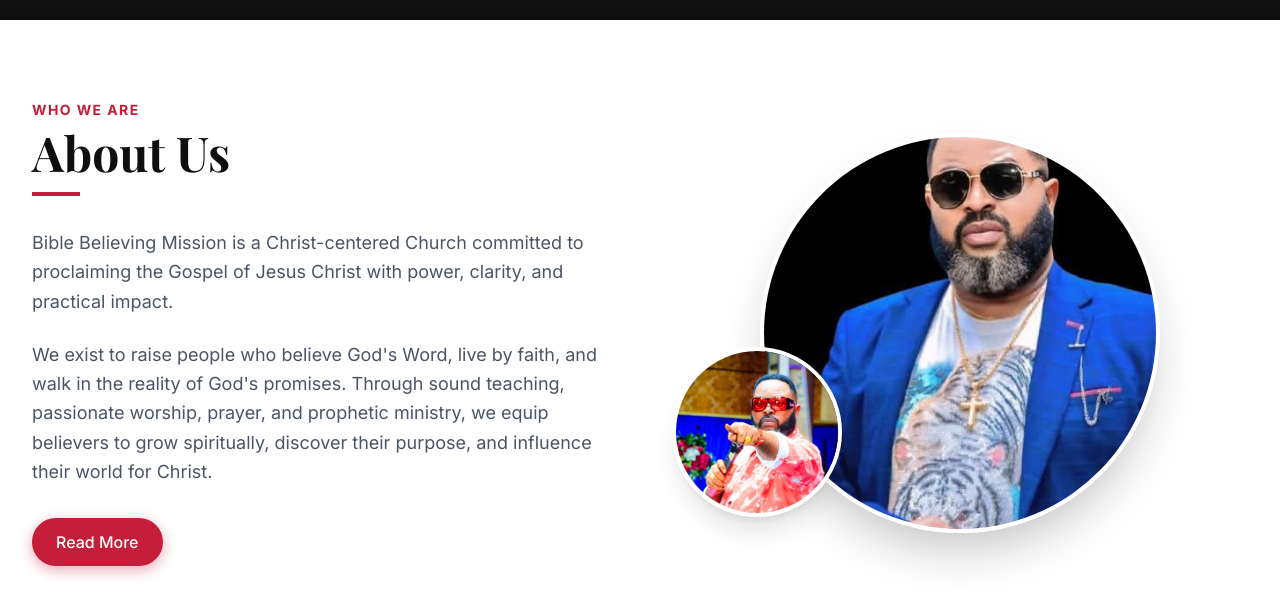
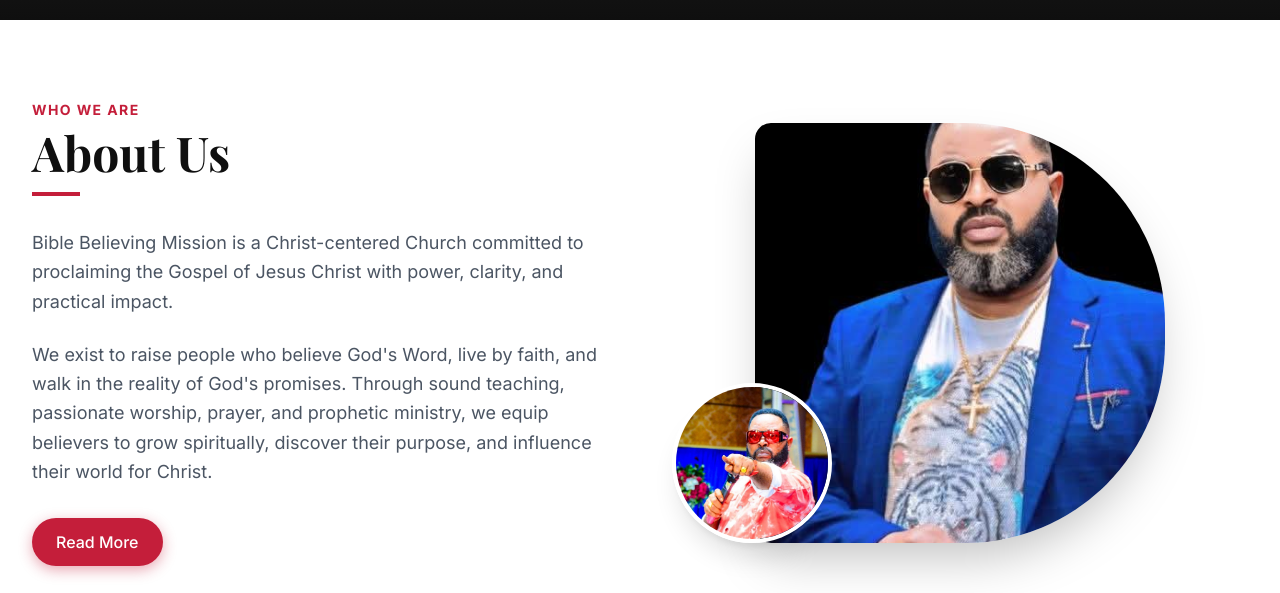
Before and after one commit to Charleskojomark/bible-believing-mission, a Next.js app: page / in a window 1280 px wide. Shown: the part 780-1373 px from the top of the page. Built offline with nearby package versions, Linux system fonts and the light colour scheme; no server answers; grey boxes are pictures that could not be loaded; a web font is replaced by a local one.

Commit message:
Fix About section image: D-shape (flat left, rounded right) matching Dunamis design

```diff
--- a/src/components/home/AboutPreview.tsx
+++ b/src/components/home/AboutPreview.tsx
@@ -37,8 +37,11 @@
                     transition={{ duration: 0.6, delay: 0.15 }}
                     className="relative flex items-center justify-center"
                 >
-                    {/* Large circle image */}
-                    <div className="relative w-[320px] h-[320px] md:w-[400px] md:h-[400px] rounded-full overflow-hidden shadow-2xl border-4 border-white">
+                    {/* Large D-shape image — flat left, rounded right */}
+                    <div
+                        className="relative w-[320px] h-[340px] md:w-[410px] md:h-[420px] overflow-hidden shadow-2xl"
+                        style={{ borderRadius: "16px 200px 200px 16px" }}
+                    >
                         <Image
                             src="/aboutus.jpeg"
                             alt="Bible Believing Mission Church"
@@ -46,8 +49,8 @@
                             className="object-cover"
                         />
                     </div>
-                    {/* Small overlapping circle */}
-                    <div className="absolute bottom-4 left-4 md:left-0 w-[140px] h-[140px] md:w-[170px] md:h-[170px] rounded-full overflow-hidden shadow-xl border-4 border-white z-10">
+                    {/* Small overlapping circle — bottom-left */}
+                    <div className="absolute bottom-0 left-0 w-[140px] h-[140px] md:w-[160px] md:h-[160px] rounded-full overflow-hidden shadow-xl border-4 border-white z-10">
                         <Image
                             src="/talknado1.jpeg"
                             alt="Apostle Kingsley — Talknado"
```
